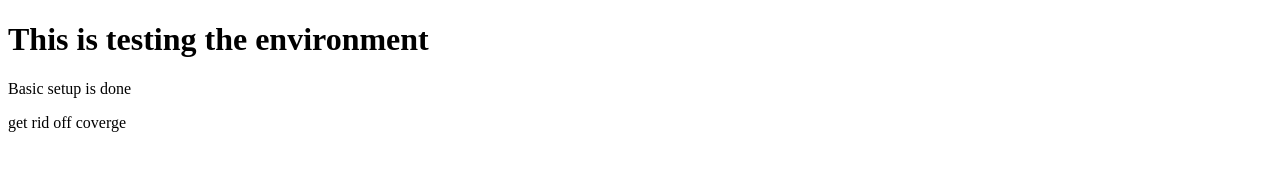
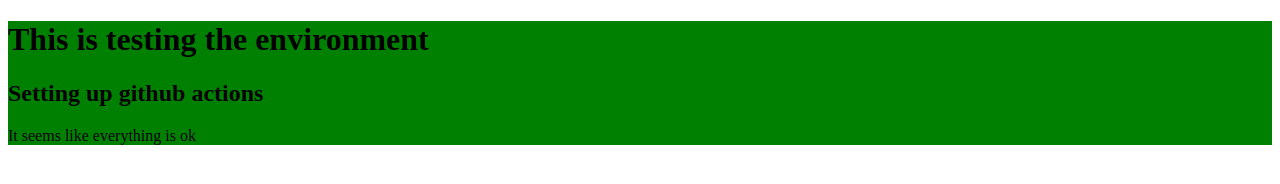
Before and after one commit to sagor9116/caped, a Gatsby site: page / in a window 1280 px wide. Built offline with nearby package versions, Linux system fonts and the light colour scheme; Gatsby itself is replaced by a stand-in of ours.

Commit message:
added github actions for CI
added github actions for CI/Continuous Integration

```diff
--- a/gatsby-browser.js
+++ b/gatsby-browser.js
@@ -1,3 +1,2 @@
-import * as React from "react"
 import "./src/styles/global.css"
 import "./src/styles/variables.css"
--- a/src/pages/index.js
+++ b/src/pages/index.js
@@ -6,8 +6,8 @@ const IndexPage = () => {
     <main>
       <title>Home Page</title>
       <h1>This is testing the environment</h1>
-      <p>Basic setup is done</p>
-      <p>get rid off coverge</p>
+      <h2>Setting up github actions</h2>
+      <p>It seems like everything is ok</p>
     </main>
   )
 }
--- a/src/styles/global.css
+++ b/src/styles/global.css
@@ -5,3 +5,7 @@
   border-style: solid;
   box-sizing: border-box;
 }
+
+main {
+  background-color: green;
+}
```
Also changed, not shown: .github/workflows/github-actions.yml (added).
